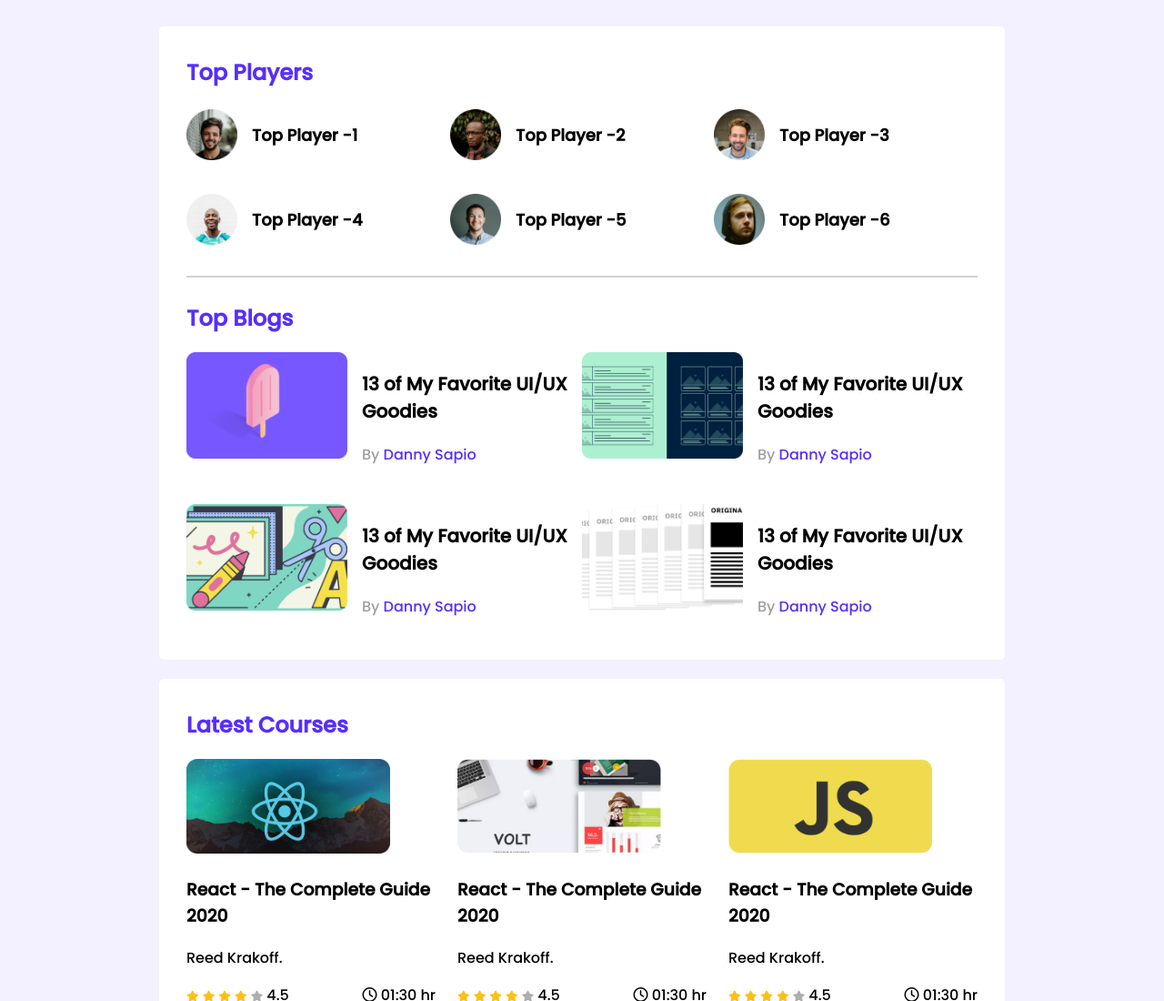
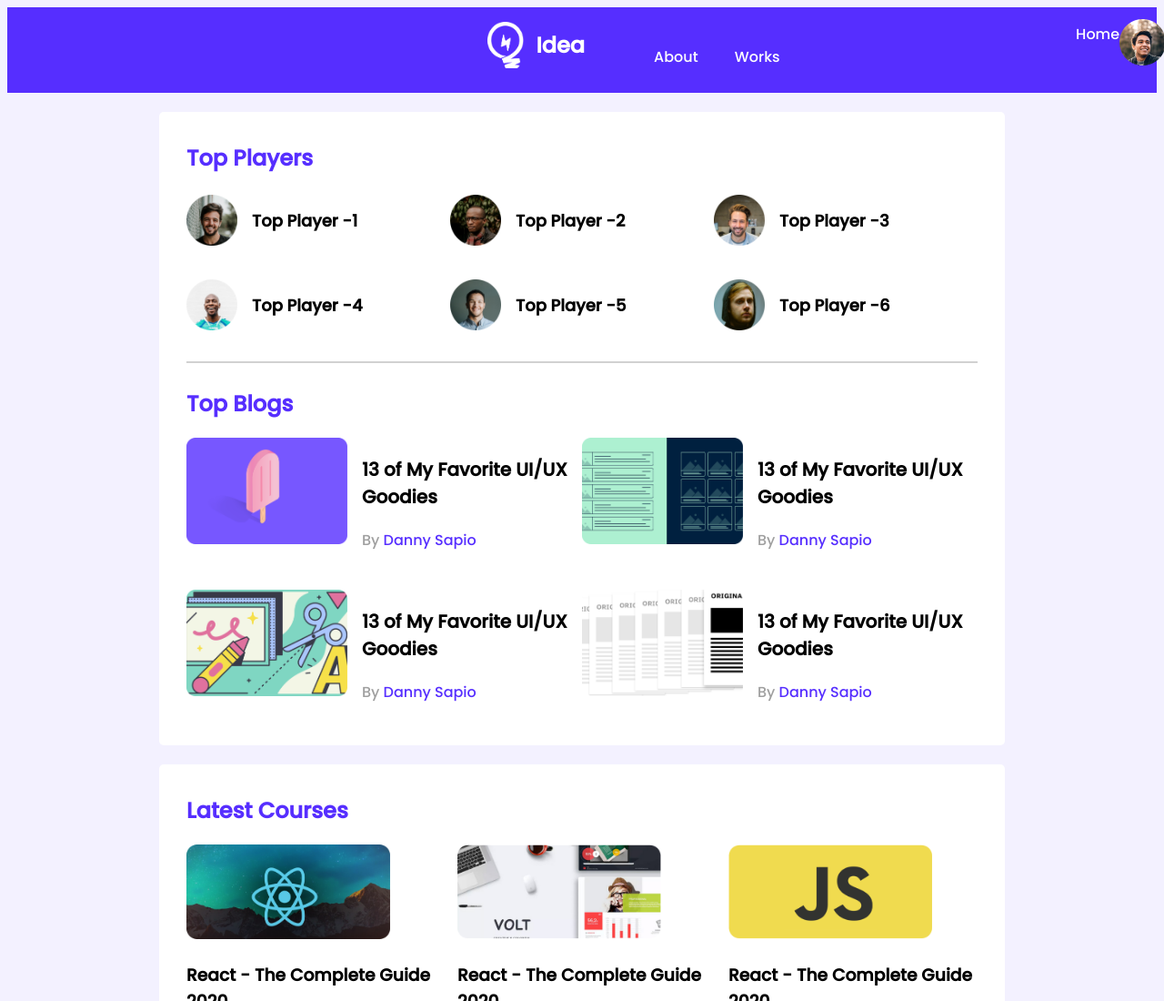
Before and after one commit to mahade00/leader-board-css3, a plain HTML site: page index.html in a window 1280 px wide. Shown: the top 1100 px of the page at 91% size. Drawn offline with Linux system fonts and the light colour scheme.

Commit message:
adding header

```diff
--- a/index.html
+++ b/index.html
@@ -15,7 +15,28 @@
 <body>
     <!-- header start -->
     <header>
-
+        <section class="header-container">
+            <div class="header-body">
+                <div class="header-body-items">
+                    <div class="header-body-icon">
+                        <img src="images/icons/logo.png" alt="">
+                        <h3>Idea</h3>
+                    </div>
+                    <div class="header-body-menu">
+                        <nav>
+                            <ul>
+                                <li class="home"><a href="">Home</a></li>
+                                <li class="about"><a href="">About</a></li>
+                                <li class="works"><a href="">Works</a></li>
+                            </ul>
+                        </nav>
+                    </div>
+                    <div class="header-body-pro-img">
+                        <img src="images/icons/profile.png" alt="">
+                    </div>
+                </div>
+            </div>
+        </section>
     </header>
     <!-- header end -->
     <main>
--- a/styles/style.css
+++ b/styles/style.css
@@ -6,6 +6,55 @@ body{
     font-family: 'Poppins', sans-serif;
     background-color: #F3F1FF;
 }
+/* --------------
+   Header
+   ---------------*/
+   .header-body{
+       width: 100%;
+       height: 94px;
+       background-color: #562EFF;;
+   }
+   .header-body-items{
+       display: flex;
+       margin-left: 528px;
+       align-items: center;
+   }
+   .header-body-icon{
+       display: flex;
+       align-items: center;
+
+   }
+   .header-body-icon img{
+    width: 40.42px;
+    height: 51px;
+   }
+   .header-body-icon h3{
+       font-size: 24px;
+       color: #FFFFFF;
+       padding-left: 13px;
+   }
+   .header-body-menu ul{
+
+   }
+   .header-body-menu li{
+       font-size: 16px;
+    display: inline;
+   }
+   .header-body-menu li a{
+    color: #FFFFFF;
+       text-decoration: none;
+   }
+   .header-body-menu .home{
+    padding-left: 500px;
+   }
+   .header-body-menu .about{
+       padding-left: 36px;
+       padding-right: 36px;
+   }
+   .header-body-menu .works{
+       padding-right: 16px;
+   }
+
 main{
     display: flex;
     flex-direction: column;
```
